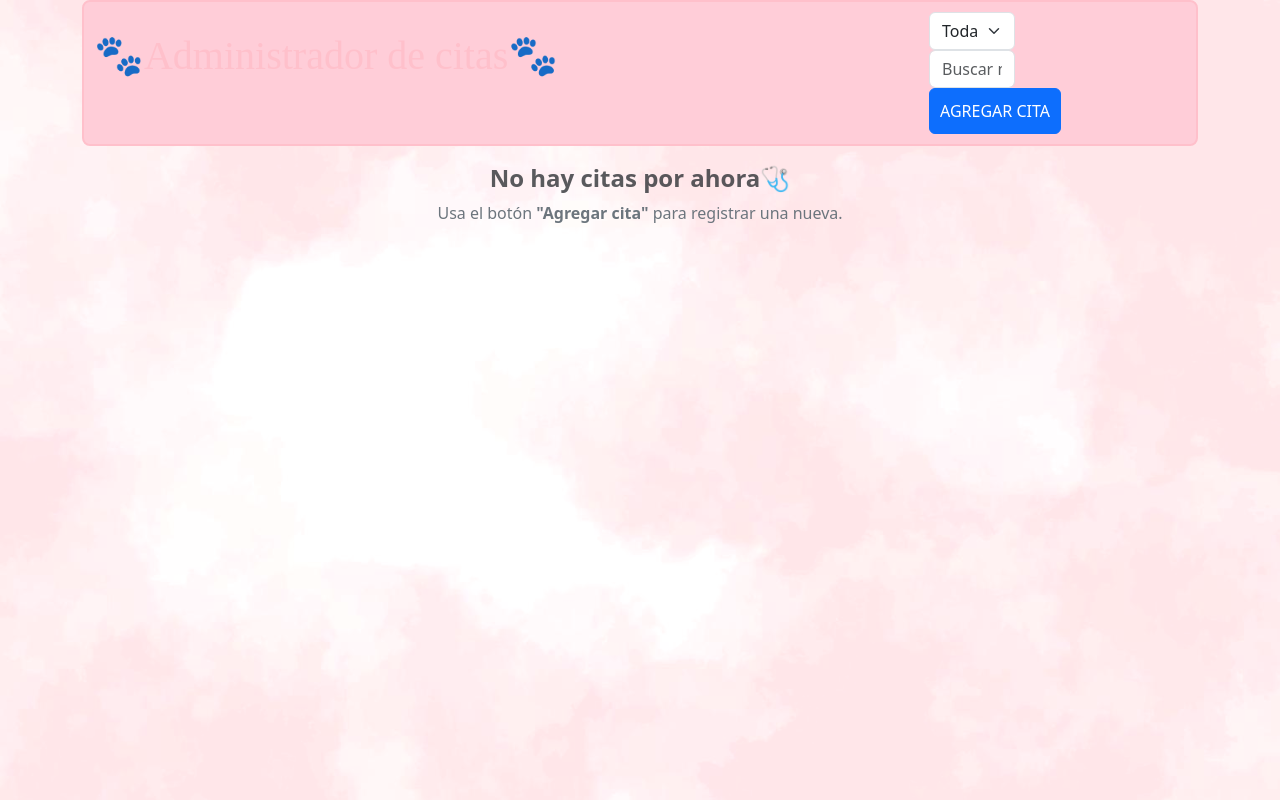
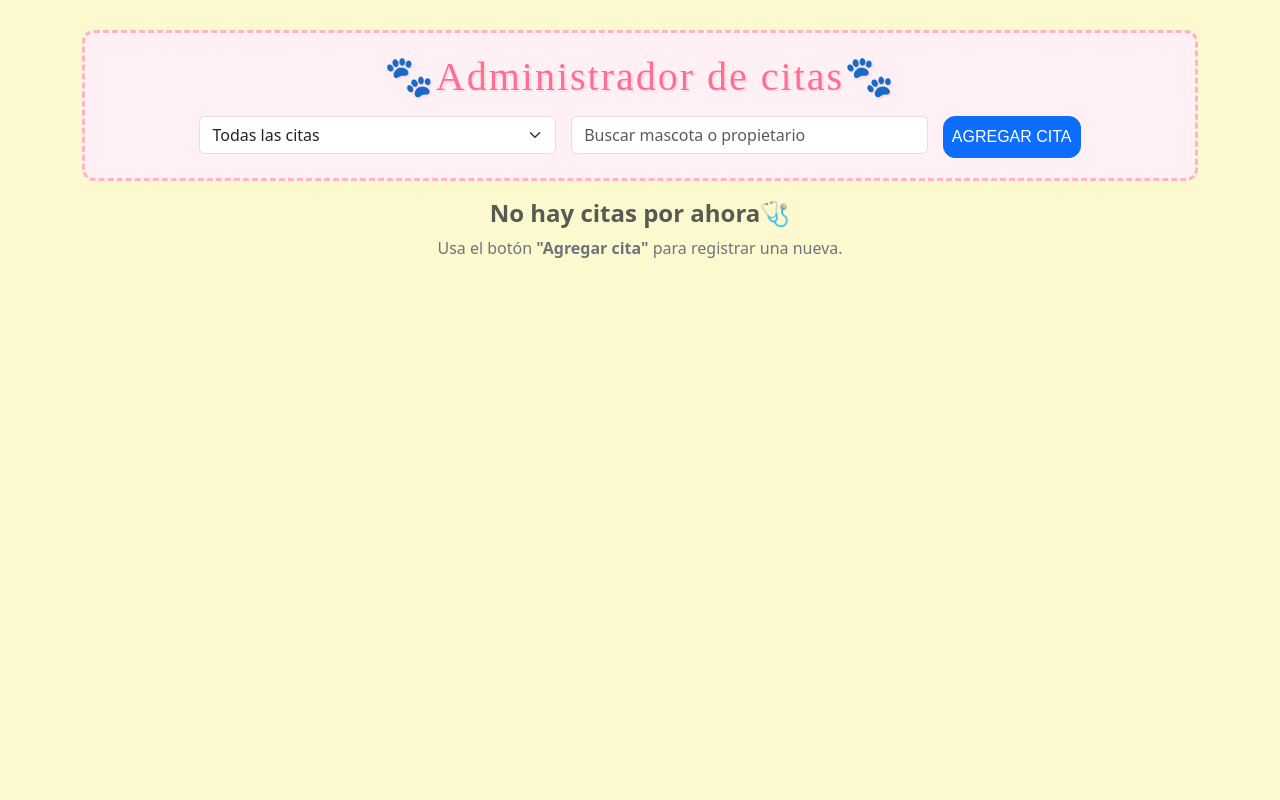
Before and after one commit to Sofia195578/Citas_Veterinaria, a plain HTML site: page index.html in a window 1280 px wide. Drawn offline with Linux system fonts and the light colour scheme; a web font is replaced by a local one.

Commit message:
Update style.css

```diff
--- a/style.css
+++ b/style.css
@@ -3,39 +3,45 @@
 
 body {
     box-sizing: border-box;
-    background: #FFE6E9;
-    background-image: url(./fondo.jpg);
+    background: #FCF9CE;
     background-size: cover;
-    background-blend-mode: lighten;
-}
-
-h1 {
-    text-align: center;
-    font-family: "Ribeye", serif;
-    color: pink;
-    margin-top: 20px;
 }
 
 .botones {
     display: flex;
-    justify-content: space-between;
-    padding: 10px;
-    border: 2px solid pink;
-    border-radius: 8px;
+    flex-direction: column;
+    align-items: center;
+    padding: 20px;
+    border: 3px dashed #FFB6C1;
+    border-radius: 12px;
     margin-bottom: 20px;
-    background: #FFCDD8;
+    background: #FFF0F5;
+    gap: 15px;
+    margin-top: 30px;
 }
 
-.linea {
-    border: 5px solid pink;
+.botones h1 {
+    margin: 0;
+    text-align: center;
+    font-family: "Ribeye", serif;
+    color: #FF6F91;
+    text-shadow: 2px 2px #FFDDE4;
+    letter-spacing: 2px;
 }
 
-button.btn.btn-primary {
-    padding: 10px !important;
+.botonera {
+    display: flex;
+    gap: 15px;
+    flex-wrap: wrap;
+    justify-content: center;
+    width: 100%;
 }
 
-button.btn.btn-danger{
-    padding: 10px !important;
+button.btn.btn-primary,
+button.btn.btn-danger {
+    padding: 8px !important;
+    border-radius: 12px;
+    font-family: 'Savate', sans-serif;
 }
 
 .modal-header {
@@ -68,15 +74,10 @@ button.btn.btn-danger{
 }
 
 
-@media (max-width: 800px){
+
+@media (max-width: 800px) {
     .botones {
-    display: flex;
-    flex-direction: column;
-    padding: 10px;
-    border: 2px solid pink;
-    border-radius: 8px;
-    margin-bottom: 20px;
-    background: #FFCDD8;
-    gap: 10px;
+        flex-direction: column;
+        gap: 15px;
+    }
 }
-}
```
